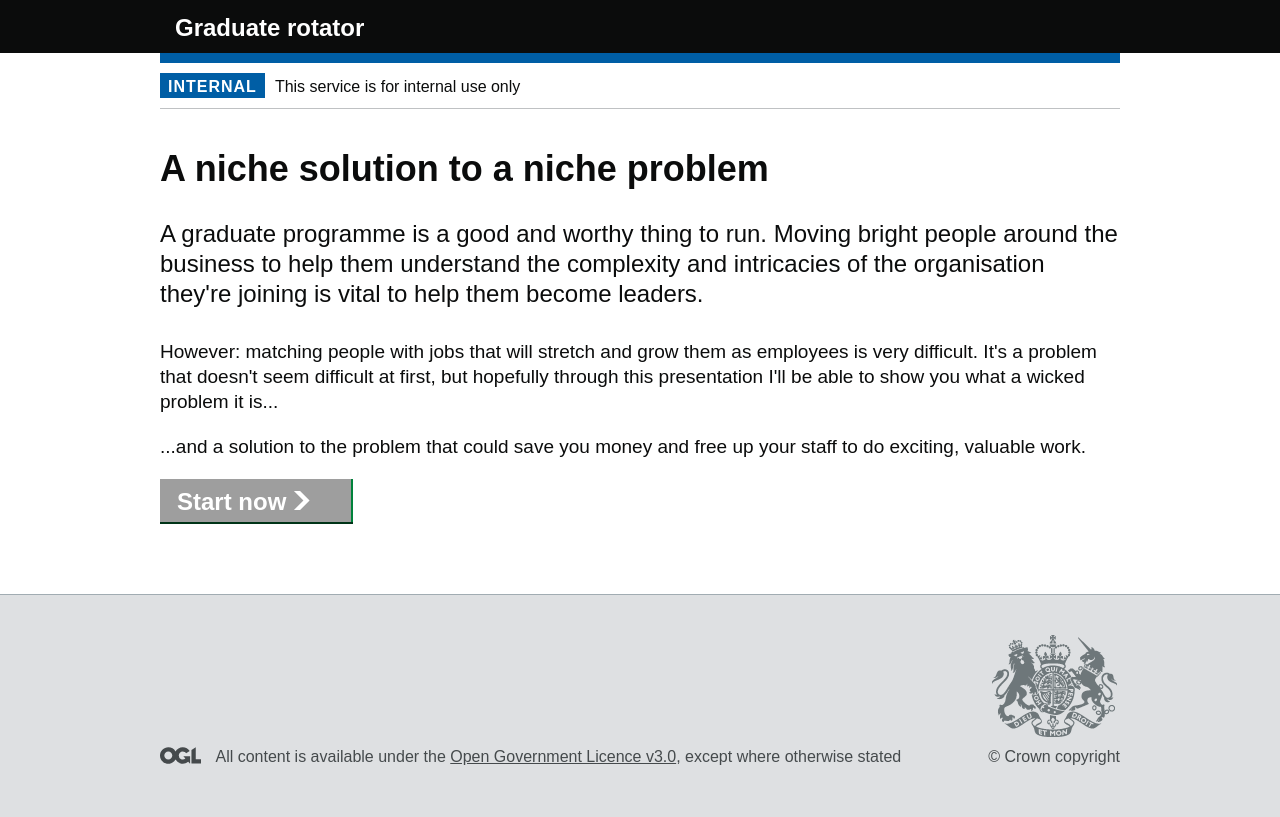
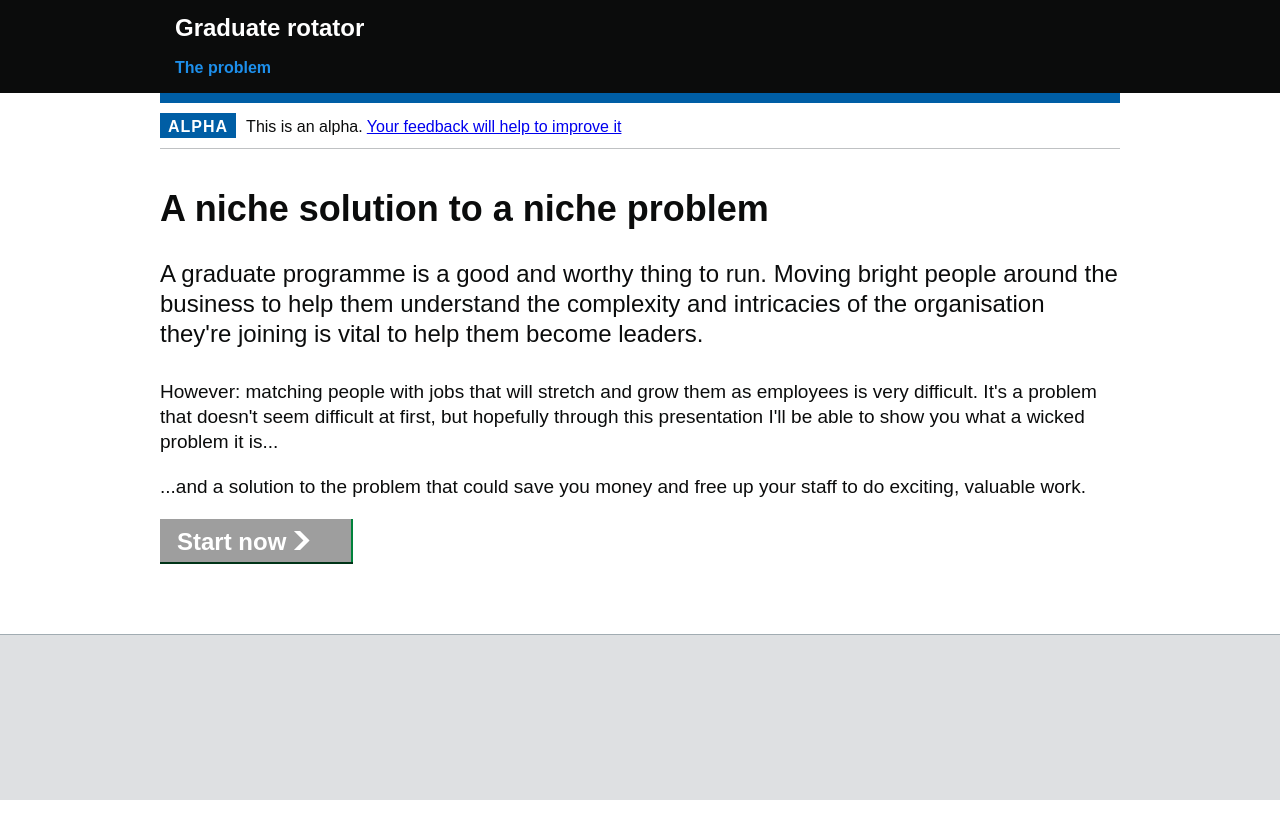
Before and after one commit to jonodrew/graduate-rotator, a Flask app: page /pitch/start in a window 1280 px wide. Run offline with Flask 2, Linux system fonts and the light colour scheme; some web fonts are replaced; grey boxes are pictures that could not be loaded.

Commit message:
Clean up base template
I've:
* removed the OGL license
* changed 'internal' to 'alpha', though I'm still uncomfortable about using such an official word to describe what's basically a pitch deck
* made the title redirect to the start, and added a link to the problem statement - thanks to James for that feedback!

```diff
--- a/app/templates/base.html
+++ b/app/templates/base.html
@@ -44,11 +44,20 @@
     <div class="govuk-header__container govuk-width-container">
         <div class="govuk-header__content">
 
-        <a href="#" class="govuk-header__link govuk-header__link--service-name">
+        <a href="{{ url_for('pitch.start') }}" class="govuk-header__link govuk-header__link--service-name">
           Graduate rotator
         </a>
 
         <button type="button" role="button" class="govuk-header__menu-button js-header-toggle" aria-controls="navigation" aria-label="Show or hide Top Level Navigation">Menu</button>
+            <nav>
+          <ul id="navigation" class="govuk-header__navigation " aria-label="Top Level Navigation">
+            <li class="govuk-header__navigation-item govuk-header__navigation-item--active">
+              <a class="govuk-header__link" href="{{ url_for("pitch.problem") }}">
+                The problem
+              </a>
+            </li>
+          </ul>
+        </nav>
 
         </div>
     </div>
@@ -58,9 +67,9 @@
   <div class="govuk-width-container">
     <div class="govuk-phase-banner">
       <p class="govuk-phase-banner__content">
-          <strong class="govuk-tag govuk-phase-banner__content__tag ">internal</strong>
+          <strong class="govuk-tag govuk-phase-banner__content__tag ">alpha</strong>
         <span class="govuk-phase-banner__text">
-          This service is for internal use only
+          This is an alpha. <a href="mailto:jonathan.drew.kerr+grad@gmail.com">Your feedback will help to improve it</a>
         </span>
       </p>
     </div>
@@ -75,21 +84,21 @@
 
   <footer class="govuk-footer " role="contentinfo">
     <div class="govuk-width-container ">
-      <div class="govuk-footer__meta">
-        <div class="govuk-footer__meta-item govuk-footer__meta-item--grow">
-
-          <svg role="presentation" focusable="false" class="govuk-footer__licence-logo" xmlns="http://www.w3.org/2000/svg" viewbox="0 0 483.2 195.7" height="17" width="41">
-            <path fill="currentColor" d="M421.5 142.8V.1l-50.7 32.3v161.1h112.4v-50.7zm-122.3-9.6A47.12 47.12 0 0 1 221 97.8c0-26 21.1-47.1 47.1-47.1 16.7 0 31.4 8.7 39.7 21.8l42.7-27.2A97.63 97.63 0 0 0 268.1 0c-36.5 0-68.3 20.1-85.1 49.7A98 98 0 0 0 97.8 0C43.9 0 0 43.9 0 97.8s43.9 97.8 97.8 97.8c36.5 0 68.3-20.1 85.1-49.7a97.76 97.76 0 0 0 149.6 25.4l19.4 22.2h3v-87.8h-80l24.3 27.5zM97.8 145c-26 0-47.1-21.1-47.1-47.1s21.1-47.1 47.1-47.1 47.2 21 47.2 47S123.8 145 97.8 145" />
-          </svg>
-          <span class="govuk-footer__licence-description">
-            All content is available under the
-            <a class="govuk-footer__link" href="https://www.nationalarchives.gov.uk/doc/open-government-licence/version/3/" rel="license">Open Government Licence v3.0</a>, except where otherwise stated
-          </span>
-        </div>
-        <div class="govuk-footer__meta-item">
-          <a class="govuk-footer__link govuk-footer__copyright-logo" href="https://www.nationalarchives.gov.uk/information-management/re-using-public-sector-information/uk-government-licensing-framework/crown-copyright/">© Crown copyright</a>
-        </div>
-      </div>
+{#      <div class="govuk-footer__meta">#}
+{#        <div class="govuk-footer__meta-item govuk-footer__meta-item--grow">#}
+{##}
+{#          <svg role="presentation" focusable="false" class="govuk-footer__licence-logo" xmlns="http://www.w3.org/2000/svg" viewbox="0 0 483.2 195.7" height="17" width="41">#}
+{#            <path fill="currentColor" d="M421.5 142.8V.1l-50.7 32.3v161.1h112.4v-50.7zm-122.3-9.6A47.12 47.12 0 0 1 221 97.8c0-26 21.1-47.1 47.1-47.1 16.7 0 31.4 8.7 39.7 21.8l42.7-27.2A97.63 97.63 0 0 0 268.1 0c-36.5 0-68.3 20.1-85.1 49.7A98 98 0 0 0 97.8 0C43.9 0 0 43.9 0 97.8s43.9 97.8 97.8 97.8c36.5 0 68.3-20.1 85.1-49.7a97.76 97.76 0 0 0 149.6 25.4l19.4 22.2h3v-87.8h-80l24.3 27.5zM97.8 145c-26 0-47.1-21.1-47.1-47.1s21.1-47.1 47.1-47.1 47.2 21 47.2 47S123.8 145 97.8 145" />#}
+{#          </svg>#}
+{#          <span class="govuk-footer__licence-description">#}
+{#            All content is available under the#}
+{#            <a class="govuk-footer__link" href="https://www.nationalarchives.gov.uk/doc/open-government-licence/version/3/" rel="license">Open Government Licence v3.0</a>, except where otherwise stated#}
+{#          </span>#}
+{#        </div>#}
+{#        <div class="govuk-footer__meta-item">#}
+{#          <a class="govuk-footer__link govuk-footer__copyright-logo" href="https://www.nationalarchives.gov.uk/information-management/re-using-public-sector-information/uk-government-licensing-framework/crown-copyright/">© Crown copyright</a>#}
+{#        </div>#}
+{#      </div>#}
     </div>
   </footer>
 
```
